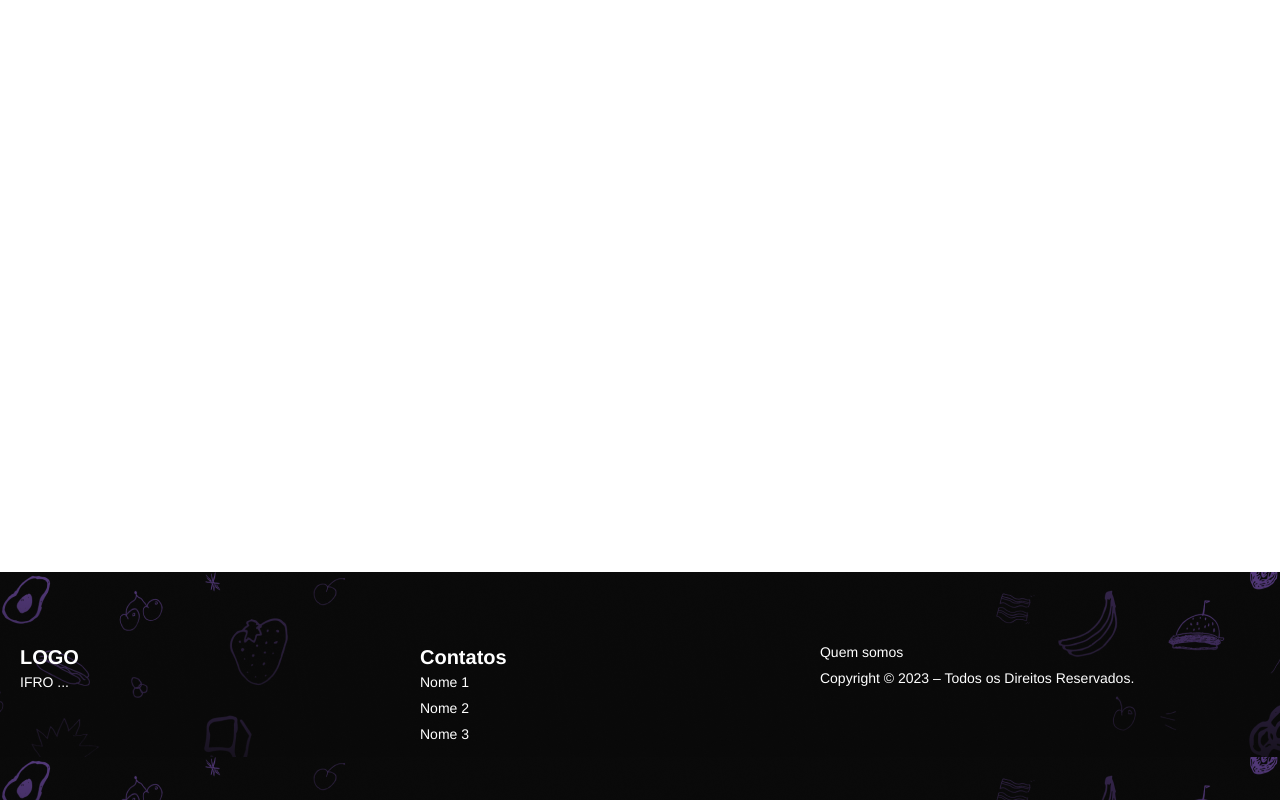
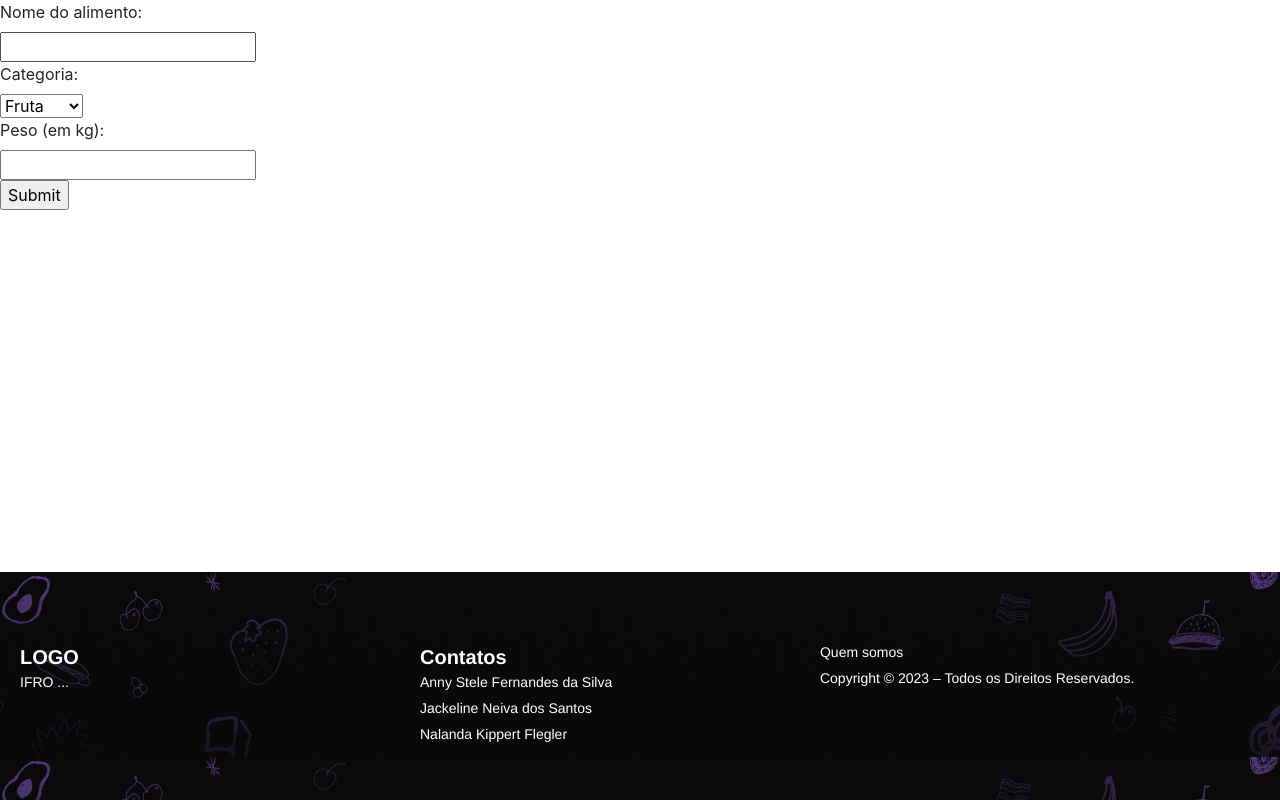
Before and after one commit to Nalanda-k-F/TrabalhoFinalWeb, a website: page public/privado/pageInicial.html in a window 1280 px wide. Drawn offline with nearby package versions, Linux system fonts and the light colour scheme.

Commit message:
mudanca jacke

```diff
--- a/public/privado/pageInicial.html
+++ b/public/privado/pageInicial.html
@@ -9,8 +9,20 @@
 </head>
 <body>
 
-    <br>
-    <br>
+    <form action="/submit" method="post">
+        <label for="nome">Nome do alimento:</label><br>
+        <input type="text" id="nome" name="nome"><br>
+        <label for="categoria">Categoria:</label><br>
+        <select id="categoria" name="categoria">
+          <option value="fruta">Fruta</option>
+          <option value="legume">Legume</option>
+          <option value="carne">Carne</option>
+          <!-- Adicione mais opções conforme necessário -->
+        </select><br>
+        <label for="peso">Peso (em kg):</label><br>
+        <input type="number" id="peso" name="peso" step="0.01" min="0"><br>
+        <input type="submit" value="Submit">
+      </form>
 
     <!-- Rodapé -->
     <footer class="rodape" id="contato">
@@ -26,9 +38,9 @@
                 <div>
                     <!-- elemento -->
                     <span><b>Contatos</b></span>
-                    <p>Nome 1</p>
-                    <p>Nome 2</p>
-                    <p>Nome 3</p>
+                    <p>Anny Stele Fernandes da Silva</p>
+                    <p>Jackeline Neiva dos Santos </p>
+                    <p>Nalanda Kippert Flegler</p>
                 </div>
             </div>
 
```
Also changed, not shown: package.json (+5 -3 lines), 2 other files.
